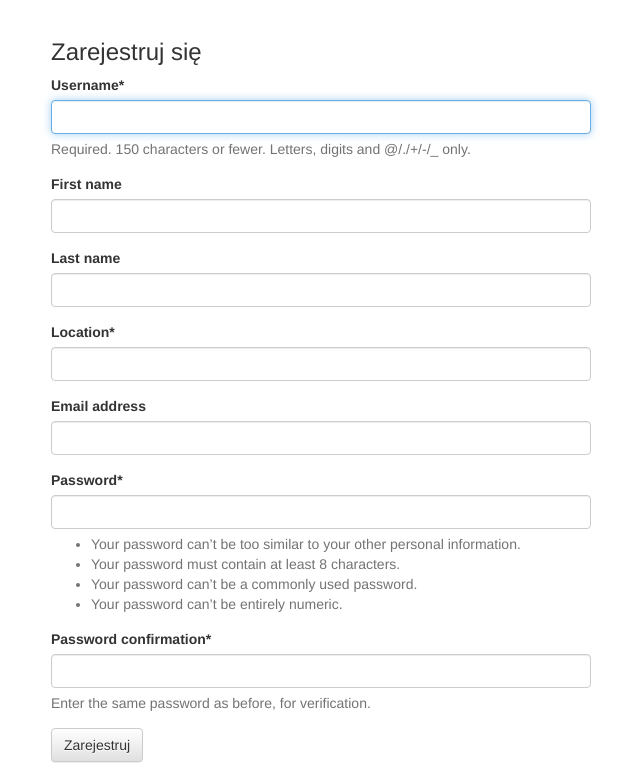
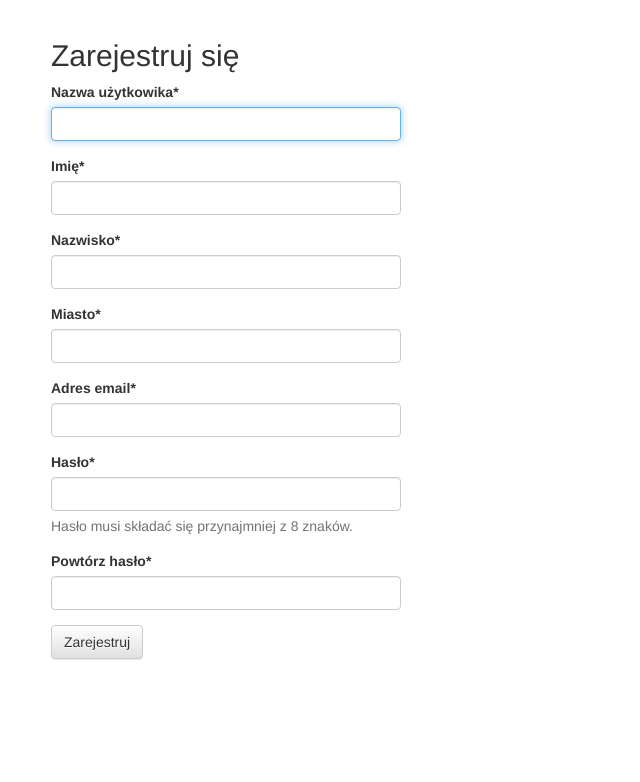
Before and after one commit to wstawinski/books_exchange_system, a Django app: page /user/register in a window 1280 px wide. Shown: the part 51-833 px from the top of the page, without its empty margins (34-674 px from the left). After the commit the page ends 711 px from the top, so only its background shows below. Run offline with Django 3.2, Linux system fonts and the light colour scheme; some libraries are stand-ins or nearby versions.

Commit message:
Rejestracja z walidacją po polsku

```diff
--- a/templates/user/register.html
+++ b/templates/user/register.html
@@ -7,11 +7,11 @@
 
 {% block content %}
 
-    <div class="col-md-6">
+    <div class="col-md-4">
         <form role="form" action="{% url 'user_register' %}" method="post">
             {% csrf_token %}
 
-            <h3>Zarejestruj się</h3>
+            <h2>Zarejestruj się</h2>
 
             {{ form | crispy }}
 
--- a/user/forms.py
+++ b/user/forms.py
@@ -1,11 +1,74 @@
 from django import forms
 from django.contrib.auth.models import User
 from django.contrib.auth.forms import UserCreationForm
+from django.core.validators import RegexValidator, MinLengthValidator
 
 
 class RegisterForm(UserCreationForm):
-    location = forms.CharField(max_length=50)
+    error_messages = {
+        'password_mismatch': 'Hasła nie są takie same.',
+        'text_not_valid': 'Zawartość musi składać się wyłącznie z liter lub cyfr.',
+        'password_to_short': 'Podaj dłuższe hasło.',
+        'username_not_unique': 'Nazwa użytkownika jest już zajęta.',
+        'email_not_unique': 'Użytkownik o podanym adresie email już istnieje.',
+    }
+    text_validator = RegexValidator(
+        regex='^[\w]*$',
+        message=error_messages['text_not_valid'],
+    )
+    password_validator = MinLengthValidator(
+        8,
+        message=error_messages['password_to_short'],
+    )
+    location = forms.CharField(
+        max_length=50,
+        label='Miasto',
+        validators=[text_validator],
+    )
+    password1 = forms.CharField(
+        label='Hasło',
+        widget=forms.PasswordInput,
+        validators=[password_validator],
+        help_text='Hasło musi składać się przynajmniej z 8 znaków.',
+    )
+    password2 = forms.CharField(
+        label='Powtórz hasło',
+        widget=forms.PasswordInput,
+        validators=[password_validator],
+    )
 
     class Meta:
         model = User
         fields = ('username', 'first_name', 'last_name', 'location', 'email', 'password1', 'password2',)
+
+    def __init__(self, *args, **kwargs):
+        super().__init__(*args, **kwargs)
+
+        self.fields['username'].label = 'Nazwa użytkowika'
+        self.fields['username'].help_text = ''
+        self.fields['username'].validators = [self.text_validator]
+
+        self.fields['first_name'].label = 'Imię'
+        self.fields['first_name'].required = True
+        self.fields['first_name'].validators = [self.text_validator]
+
+        self.fields['last_name'].label = 'Nazwisko'
+        self.fields['last_name'].required = True
+        self.fields['last_name'].validators = [self.text_validator]
+
+        self.fields['email'].label = 'Adres email'
+        self.fields['email'].required = True
+
+    def clean_username(self):
+        if User.objects.filter(username=self.cleaned_data['username']):
+            raise forms.ValidationError(
+                self.error_messages['username_not_unique']
+            )
+        return self.cleaned_data['username']
+
+    def clean_email(self):
+        if User.objects.filter(email=self.cleaned_data['email']):
+            raise forms.ValidationError(
+                self.error_messages['email_not_unique']
+            )
+        return self.cleaned_data['email']
--- a/user/views.py
+++ b/user/views.py
@@ -16,11 +16,11 @@ def register(request):
         if form.is_valid():
             user = form.save()
             user.refresh_from_db()
-            user.profile.location = form.cleaned_data.get('location')
+            user.profile.location = form.cleaned_data['location']
             user_group = Group.objects.get(name='user')
             user.groups.add(user_group)
             user.save()
-            raw_password = form.cleaned_data.get('password1')
+            raw_password = form.cleaned_data['password1']
             user = authenticate(username=user.username, password=raw_password)
             login(request, user)
             return redirect('user_home')
```
Also changed, not shown: books_exchange_system/settings.py (+1 -14 lines).
